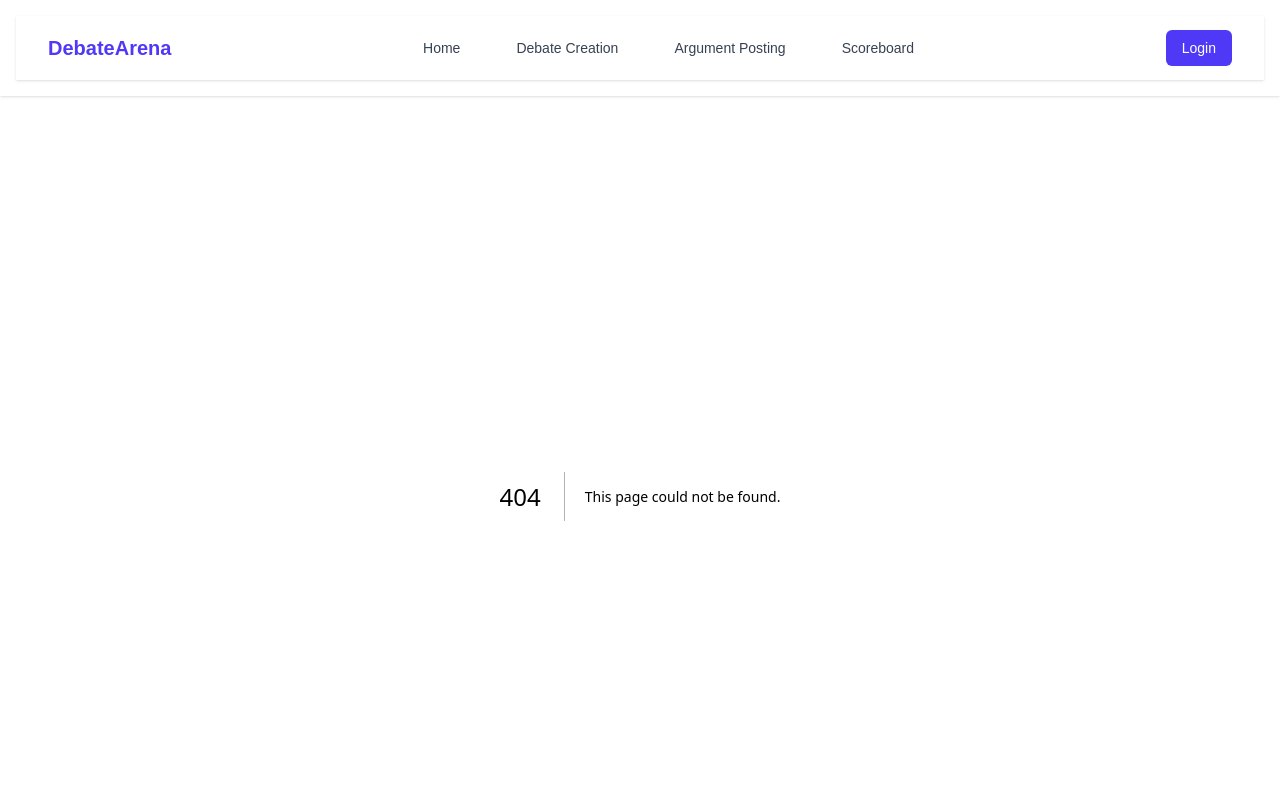
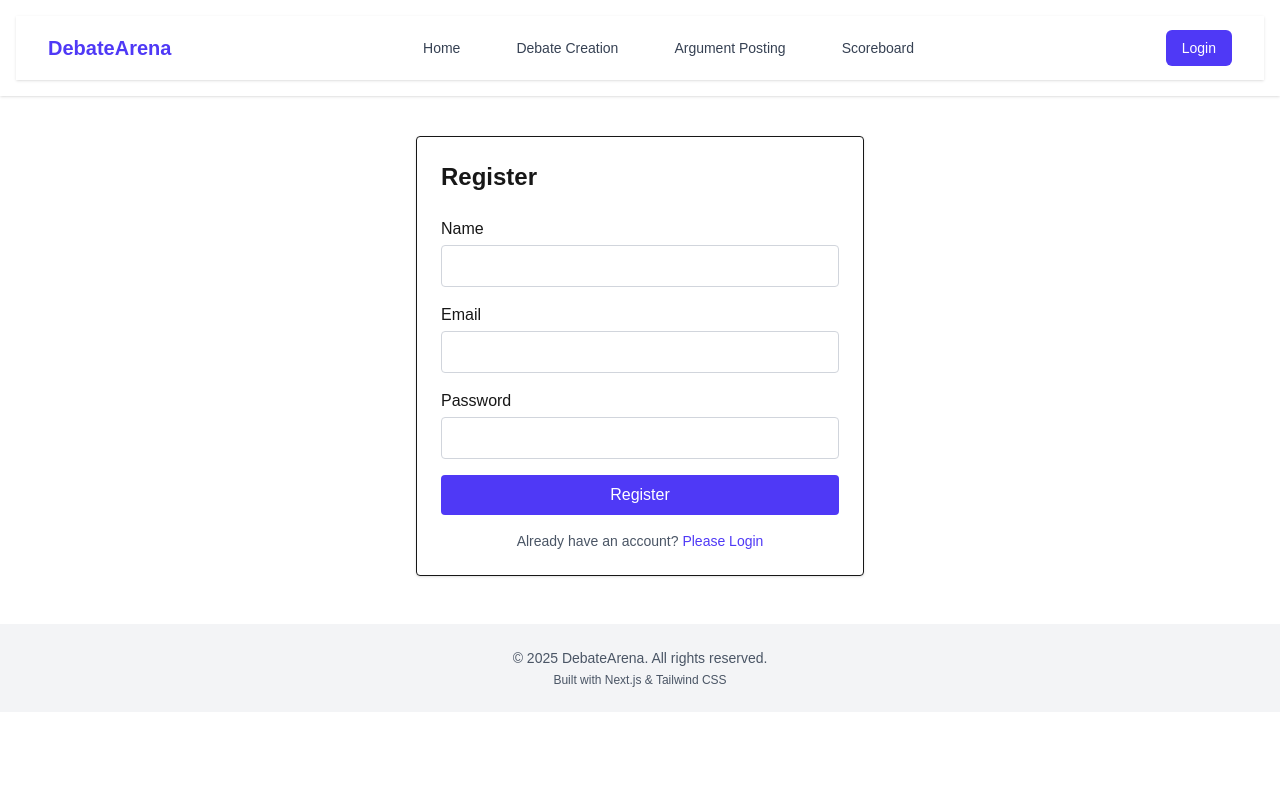
Before and after one commit to Pullock4981/Debate-Arena-Client, a Next.js app: page /register in a window 1280 px wide. Before the commit this address had no page. Shown: the top 800 px of the page. Built offline with nearby package versions, Linux system fonts and the light colour scheme.

Commit message:
add log in and register page where collect data with react-hook form

```diff
--- a/package.json
+++ b/package.json
@@ -9,6 +9,7 @@
     "lint": "next lint"
   },
   "dependencies": {
+    "@hookform/resolvers": "^5.1.1",
     "daisyui": "^5.0.46",
     "next": "15.4.2",
     "react": "19.1.0",
--- /dev/null
+++ b/src/app/login/page.jsx
@@ -0,0 +1,57 @@
+"use client";
+
+import Link from "next/link";
+import { useForm } from "react-hook-form";
+
+export default function LoginPage() {
+    const { register, handleSubmit } = useForm();
+
+    const onSubmit = (data) => {
+        console.log("Form data:", data);
+        // For now, no auth logic
+    };
+
+    return (
+        <div className="max-w-md mx-auto mt-10 p-6 border rounded shadow">
+            <h1 className="text-2xl mb-6 font-bold">Login</h1>
+            <form onSubmit={handleSubmit(onSubmit)} className="space-y-4">
+                <div>
+                    <label htmlFor="email" className="block mb-1 font-medium">Email</label>
+                    <input
+                        id="email"
+                        type="email"
+                        {...register("email")}
+                        className="w-full border border-gray-300 rounded px-3 py-2"
+                        required
+                    />
+                </div>
+                <div>
+                    <label htmlFor="password" className="block mb-1 font-medium">Password</label>
+                    <input
+                        id="password"
+                        type="password"
+                        {...register("password")}
+                        className="w-full border border-gray-300 rounded px-3 py-2"
+                        required
+                    />
+                </div>
+                <button
+                    type="submit"
+                    className="bg-indigo-600 text-white px-4 py-2 cursor-pointer rounded hover:bg-indigo-700"
+                >
+                    Login
+                </button>
+            </form>
+            {/* New user register prompt */}
+            <p className="mt-4 text-center text-sm text-gray-600 dark:text-gray-400">
+                New here?{" "}
+                <Link
+                    href="/register"
+                    className="text-indigo-600 hover:text-indigo-800 font-medium"
+                >
+                    Please Register
+                </Link>
+            </p>
+        </div>
+    );
+}
--- /dev/null
+++ b/src/app/register/page.jsx
@@ -0,0 +1,68 @@
+"use client";
+
+import { useForm } from "react-hook-form";
+import Link from "next/link";
+
+export default function RegisterPage() {
+    const { register, handleSubmit } = useForm();
+
+    const onSubmit = (data) => {
+        console.log("Register form data:", data);
+        // You can add your registration logic here later
+    };
+
+    return (
+        <div className="max-w-md mx-auto mt-10 p-6 border rounded shadow">
+            <h1 className="text-2xl mb-6 font-bold">Register</h1>
+            <form onSubmit={handleSubmit(onSubmit)} className="space-y-4">
+                <div>
+                    <label htmlFor="name" className="block mb-1 font-medium">Name</label>
+                    <input
+                        id="name"
+                        type="text"
+                        {...register("name")}
+                        className="w-full border border-gray-300 rounded px-3 py-2"
+                        required
+                    />
+                </div>
+                <div>
+                    <label htmlFor="email" className="block mb-1 font-medium">Email</label>
+                    <input
+                        id="email"
+                        type="email"
+                        {...register("email")}
+                        className="w-full border border-gray-300 rounded px-3 py-2"
+                        required
+                    />
+                </div>
+                <div>
+                    <label htmlFor="password" className="block mb-1 font-medium">Password</label>
+                    <input
+                        id="password"
+                        type="password"
+                        {...register("password")}
+                        className="w-full border border-gray-300 rounded px-3 py-2"
+                        required
+                    />
+                </div>
+                <button
+                    type="submit"
+                    className="bg-indigo-600 text-white px-4 py-2 rounded hover:bg-indigo-700 w-full"
+                >
+                    Register
+                </button>
+            </form>
+
+            {/* Existing user prompt */}
+            <p className="mt-4 text-center text-sm text-gray-600 dark:text-gray-400">
+                Already have an account?{" "}
+                <Link
+                    href="/login"
+                    className="text-indigo-600 hover:text-indigo-800 font-medium"
+                >
+                    Please Login
+                </Link>
+            </p>
+        </div>
+    );
+}
--- a/src/components/Navbar.jsx
+++ b/src/components/Navbar.jsx
@@ -2,9 +2,11 @@
 
 import { useState } from "react";
 import Link from "next/link";
+import { useRouter } from "next/navigation";
 
 export default function Navbar() {
     const [isOpen, setIsOpen] = useState(false);
+    const router = useRouter();
 
     return (
         <nav className="bg-white dark:bg-gray-900 shadow">
@@ -50,7 +52,10 @@ export default function Navbar() {
 
                     {/* Login button */}
                     <div className="hidden sm:flex sm:items-center">
-                        <button className="bg-indigo-600 text-white px-4 py-2 rounded-md text-sm font-medium hover:bg-indigo-700 transition">
+                        <button
+                            onClick={() => router.push("/login")}
+                            className="bg-indigo-600 text-white px-4 py-2 cursor-pointer rounded-md text-sm font-medium hover:bg-indigo-700 transition"
+                        >
                             Login
                         </button>
                     </div>
@@ -126,11 +131,11 @@ export default function Navbar() {
                             Scoreboard
                         </Link>
                         <button
-                            className="w-full text-left bg-indigo-600 text-white px-3 py-2 rounded-md text-base font-medium hover:bg-indigo-700 transition"
                             onClick={() => {
                                 setIsOpen(false);
-                                // login logic here
+                                router.push("/login");
                             }}
+                            className="w-full text-left bg-indigo-600 text-white px-3 py-2 rounded-md text-base font-medium hover:bg-indigo-700 transition"
                         >
                             Login
                         </button>
```
Also changed, not shown: 1 other file (tests, documents, lock files or other folders).
